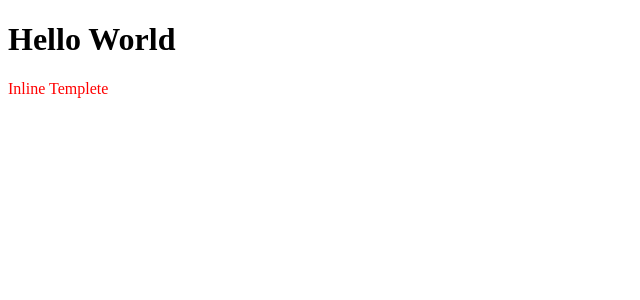
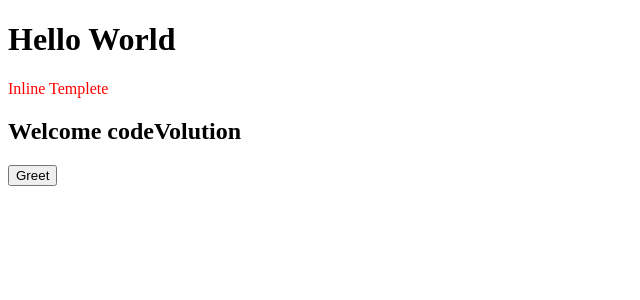
Before and after one commit to smitamusale30/AngularBacis, an Angular app: page / in a window 1280 px wide. Shown: the top 300 px of the page, without its empty margins (0-640 px from the left). Built offline with nearby package versions, Linux system fonts and the light colour scheme.

Commit message:
DifferentTypeOFBinding

```diff
--- a/src/app/app.component.html
+++ b/src/app/app.component.html
@@ -3,4 +3,5 @@
   Hello World
 </h1>
 <app-demo></app-demo>
+<app-binding></app-binding>
 <router-outlet></router-outlet>
--- a/src/app/app.module.ts
+++ b/src/app/app.module.ts
@@ -4,11 +4,13 @@ import { BrowserModule } from '@angular/platform-browser';
 import { AppRoutingModule } from './app-routing.module';
 import { AppComponent } from './app.component';
 import { DemoComponent } from './demo/demo.component';
+import { BindingComponent } from './binding/binding.component';
 
 @NgModule({
   declarations: [
     AppComponent,
-    DemoComponent
+    DemoComponent,
+    BindingComponent
   ],
   imports: [
     BrowserModule,
--- /dev/null
+++ b/src/app/binding/binding.component.css
@@ -0,0 +1,9 @@
+.text-success{
+    color: green;
+}
+.text-denger{
+    color: red;
+}
+.text-special{
+    font-style:italic;
+}
--- /dev/null
+++ b/src/app/binding/binding.component.html
@@ -0,0 +1,20 @@
+
+<h2>
+    Welcome {{n}}
+</h2>
+<!-- <h2 class="text-success">CodeVolution</h2>
+<h2 [class]="successClass">CodeVolution</h2>
+<h2 class="text-special" [class]="successClass">CodeVolution</h2>
+<h2 [class.test-denger]="hasError">CodeVolution</h2> -->
+
+<!-- <h1>Class Binding</h1>
+<h2 [ngClass]="messagesClasses">CodeVolution</h2> -->
+
+<!-- <h1>Style Binding</h1> -->
+<!-- <h2 [style.color]="hasError ? 'red' : 'green'">CodeVolution</h2>
+<h2 [style.color]="highlightColor">Style Binding 2</h2>
+<h2 [ngStyle]="titleStyle">Style Binding 2</h2> -->
+
+<!-- <h1>event Binding</h1> -->
+<button (click)="onClick()">Greet</button>
+{{greeting}}
--- /dev/null
+++ b/src/app/binding/binding.component.ts
@@ -0,0 +1,44 @@
+import { Component, OnInit } from '@angular/core';
+
+@Component({
+  selector: 'app-binding',
+  templateUrl: './binding.component.html',
+  styleUrls: ['./binding.component.css']
+})
+export class BindingComponent implements OnInit {
+  // class binding
+  // public n = "CodeVolution";
+  // public successClass = "text-success";
+  // public hasError = false;
+  // public isSpecial = true;
+  // public messagesClasses ={
+  //   "text-success": !this.hasError,
+  //   "text-danger": this.hasError,
+  //   "text-special": this.isSpecial
+  // }
+
+  //Style Binding
+  // public n="codeVolution";
+  // public hasError = true;
+  // public isSpecial = true;
+  // public highlightColor = "orange";
+  // public titleStyle ={
+  //   color: "blue",
+  //   fontStyle:"italic"
+  // }
+
+  //Event Binding
+  public n="codeVolution";
+  public greeting ="";
+  onClick()
+  {
+    console.log("Welcome To CodeVolution");
+    this.greeting="Welcome To CodeVolution";
+  }
+
+  constructor() { }
+
+  ngOnInit(): void {
+  }
+
+}
```
Also changed, not shown: 1 other file (tests, documents, lock files or other folders).
